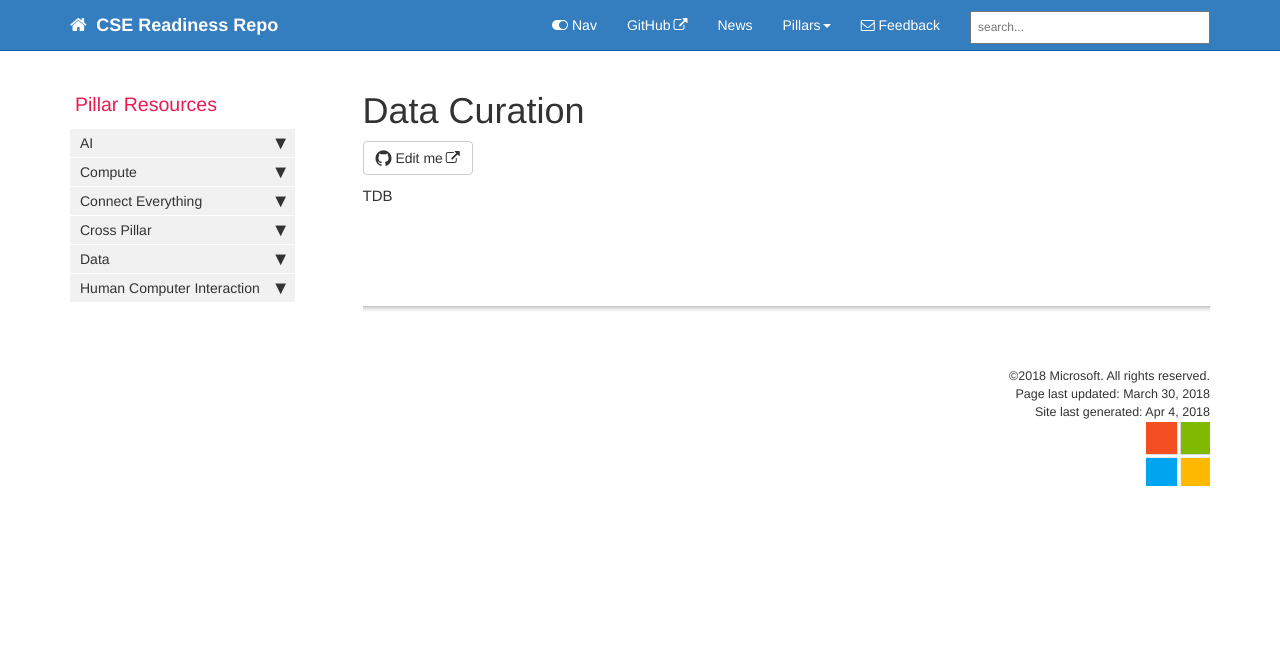
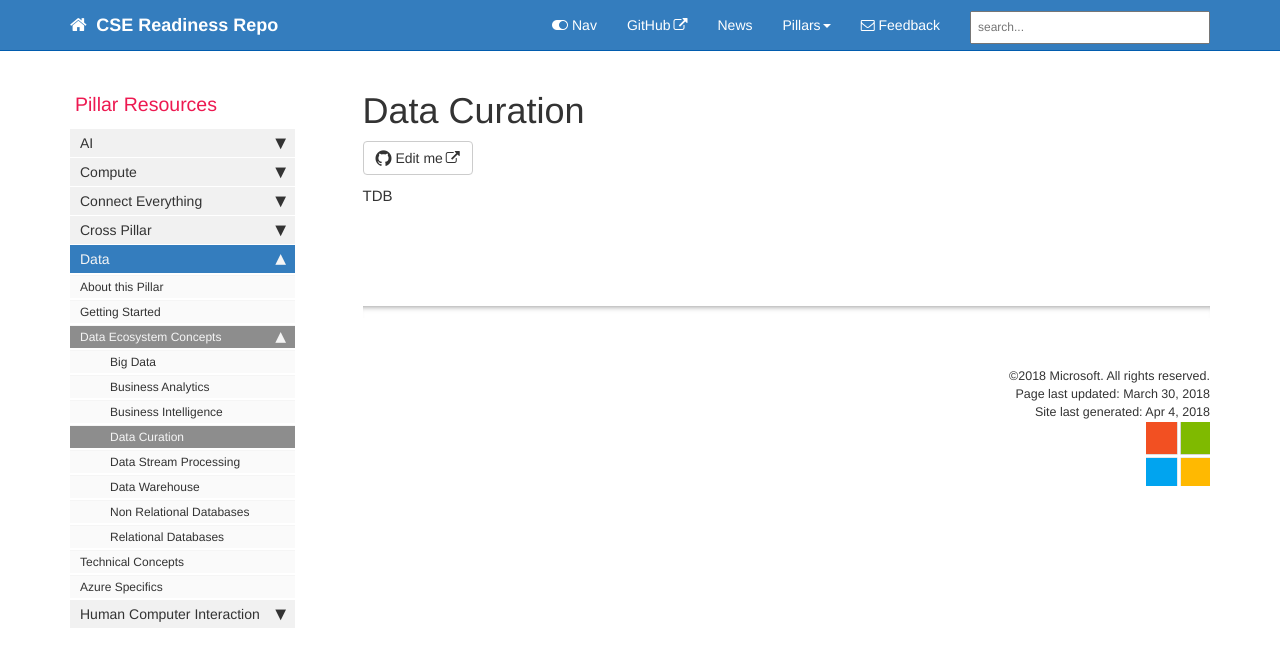
Before and after one commit to microsoft/CSE-Readiness, a Jekyll site: the page built from docs/pages/Data/Architectural/data-curation.md, in a window 1280 px wide. Shown: the top 667 px of the page. Built offline with Jekyll 4.4.1, drawn with Linux system fonts in a browser that asks for light colours; nearby versions of some CDN libraries; comment, search, counter and statistics services are not loaded.

Commit message:
Added subfolders to data section

```diff
--- a/docs/_data/sidebars/home_sidebar.yml
+++ b/docs/_data/sidebars/home_sidebar.yml
@@ -3,9 +3,7 @@
 entries:
 - title: Sidebar
   product: Pillar Resources
-  levels: one
   folders:
-
   - title: AI
     output: web
     folderitems:
@@ -84,9 +82,34 @@ entries:
     - title: Getting Started
       url: /data_gettingStarted.html
       output: web
-    - title: Data Ecosystem Concepts
-      url: /data_ecosystemConcepts.html
-      output: web
+      subfolders:
+      - title: Data Ecosystem Concepts
+        output: web
+        subfolderitems:
+        - title: Big Data
+          output: web
+          url: /big-data.html
+        - title: Business Analytics
+          output: web
+          url: /business-analytics.html
+        - title: Business Intelligence
+          output: web
+          url: /business-intelligence.html
+        - title: Data Curation
+          output: web
+          url: /data-curation.html
+        - title: Data Stream Processing
+          output: web
+          url: /data-stream-processing.html
+        - title: Data Warehouse
+          output: web
+          url: /data-warehouse.html
+        - title: Non Relational Databases
+          output: web
+          url: /non-relational-databases.html
+        - title: Relational Databases
+          output: web
+          url: /relational-databases.html
     - title: Technical Concepts
       url: /data_technicalConcepts.html
       output: web
```
Also changed, not shown: docs/Gemfile.lock.
